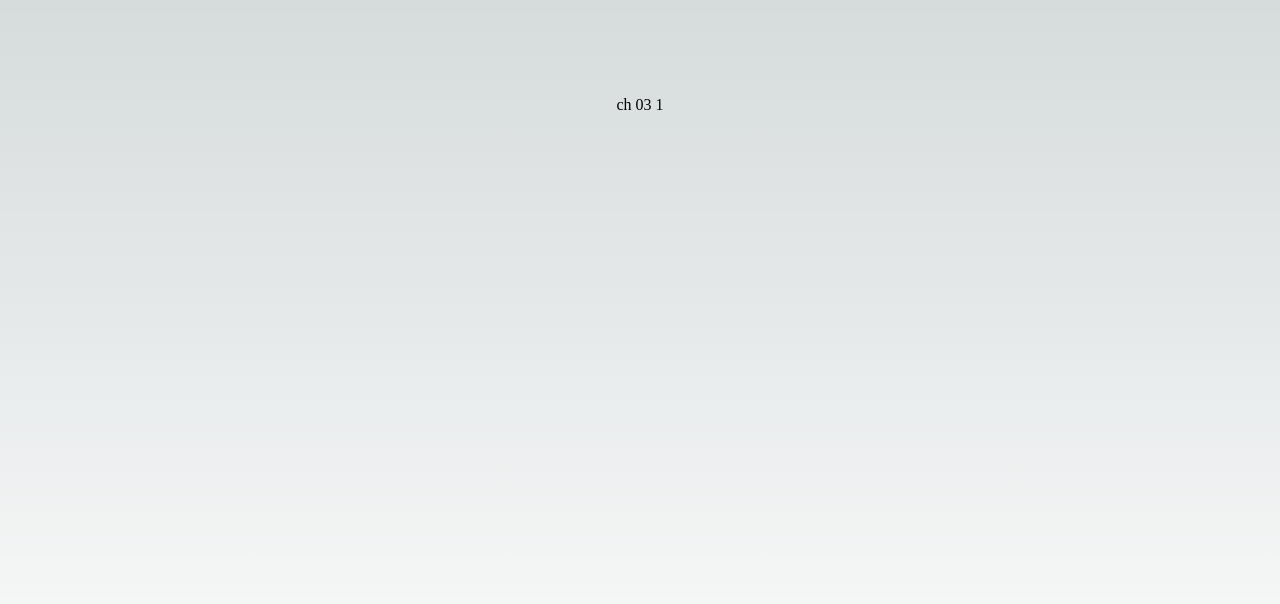
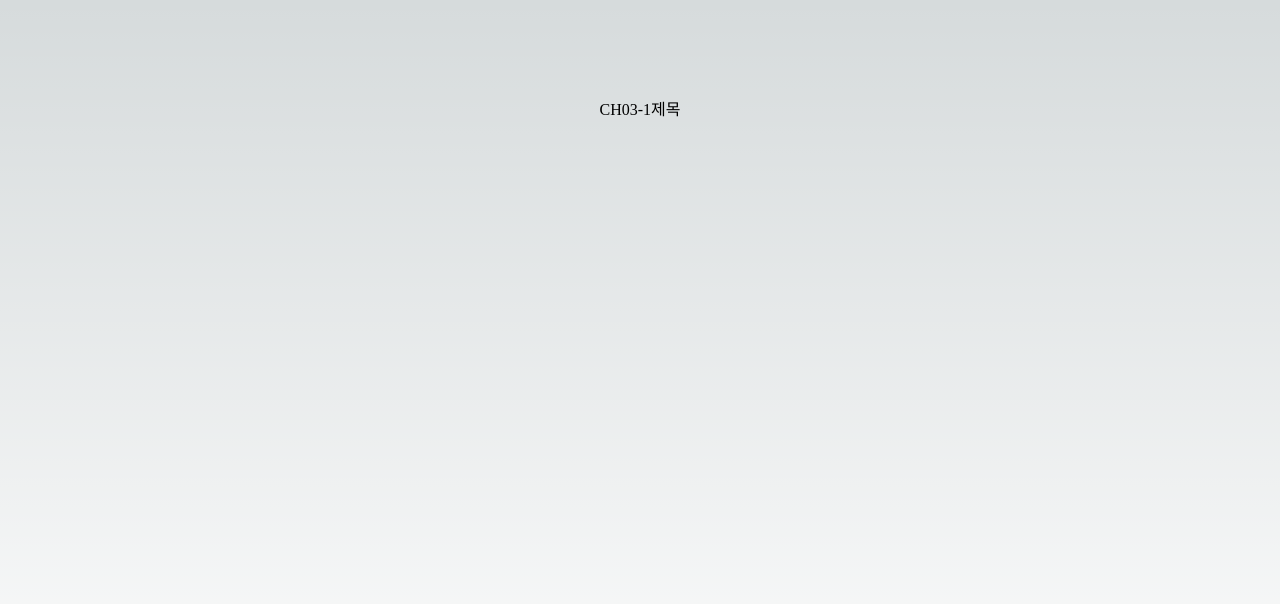
Before and after one commit to sggameopensource/sg-game-programming-next-project-2023-spring, a Next.js app: page /ch03/ch03_1 in a window 1280 px wide. Shown: the top 604 px of the page. Built offline with nearby package versions, Linux system fonts and the light colour scheme.

Commit message:
ch03-1 제목수정

```diff
--- a/src/pages/ch03/ch03_1/index.tsx
+++ b/src/pages/ch03/ch03_1/index.tsx
@@ -1,6 +1,6 @@
 import Head from 'next/head'
 import Image from 'next/image'
-import { Inter } from 'next/font/google'
+import {Inter} from 'next/font/google'
 import styles from '@/styles/Home.module.css'
 
 export default function Home() {
@@ -13,9 +13,7 @@ export default function Home() {
         <link rel="icon" href="/favicon.ico" />
       </Head>
       <main className={styles.main}>
-        <div>ch 03 1</div>
-
-
+        <div>CH03-1제목</div>
       </main>
     </>
   )
```
